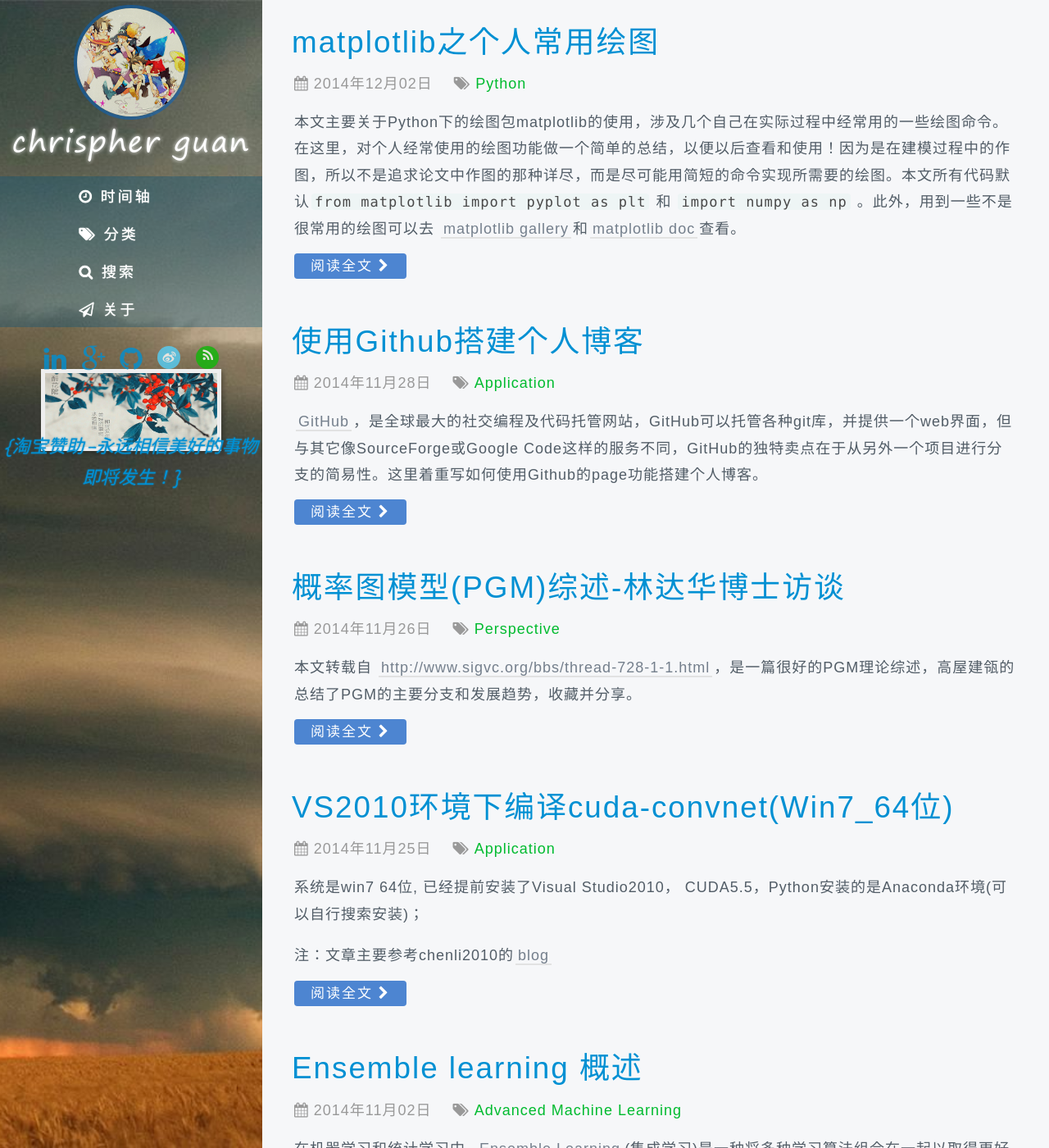
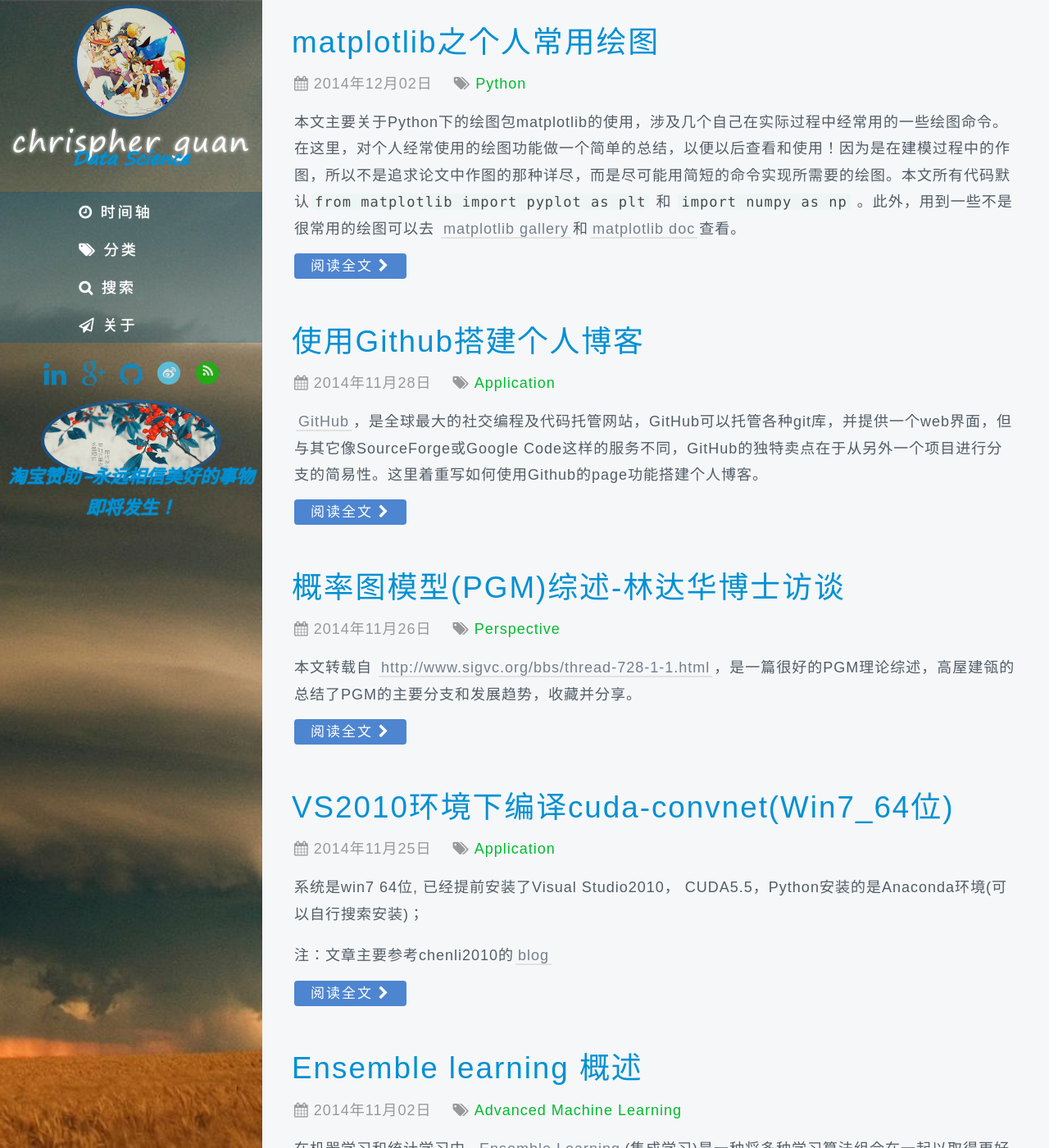
Before and after one commit to chrispher/chrispher.github.com, a Jekyll site: the page built from index.html, in a window 1280 px wide and 1400 px high. Shown: the whole window at 82% size. Built offline with Jekyll 4.4.1, drawn with Linux system fonts in a browser that asks for light colours; some web fonts are replaced; the list of posts is cut into pages by our own code; comment, search, counter and statistics services are not loaded.

Commit message:
modify the ads

```diff
--- a/_includes/sidebar.html
+++ b/_includes/sidebar.html
@@ -2,7 +2,8 @@
   <div class="profilepic">
     <a href="/"><img src="{{ site.author.logo }}" alt="logo"></img></a>
   </div>
-  <h2 class="title"><a href="/">{{ site.blog.name }}</a></h2>
+  <h3 class="title"><a href="/">{{ site.blog.name }}</a></h3>
+  <h4 class="sub-title"><a href="/">{{ site.blog.description }}</a></h4>
 
   <nav id="nav">
     <ul>
@@ -16,10 +17,12 @@
     {% include social.html %}
   </nav>
 
+  <br/>
+
   <div class="ads">
     <a href="http://chendoctor.taobao.com"><img src="http://chrispher.github.com/res/img/ads.jpg" alt="ads"></img></a>
   </div>
 
-  <h3 class="sub-title"><a href="http://chendoctor.taobao.com">{淘宝赞助-永远相信美好的事物即将发生！}</a></h3>
+  <h4 class="sub-title"><a href="http://chendoctor.taobao.com">淘宝赞助-永远相信美好的事物即将发生！</a></h4>
 
 </div>
--- a/res/css/light.css
+++ b/res/css/light.css
@@ -125,19 +125,24 @@ a:link {
 .ads img {
 	height:100px;
 	width:220px;
-	mergin: 20px;
-	border: 5px solid #eee;
-	-webkit-box-shadow: 4px 4px 4px rgba(0,0,0,0.2);
-	-moz-box-shadow: 4px 4px 4px rgba(0,0,0,0.2);
-	box-shadow: 4px 4px 4px rgba(0,0,0,0.2);
-	-webkit-transition: all 0.5s ease-out;
-	-moz-transition: all 0.5s ease;
-	-o-transition: all 0.5s ease;
+	border:4px solid rgba(0,100,200,0.5);
+	border-radius:50%;
+	-moz-border-radius:50%;
+	-webkit-border-radius:50%;
+	transition:transform 2.0s ease-out,border-radius 1.0s ease-out;
+	-webkit-transition:-webkit-transform 2.0s ease-out,border-radius 1.0s ease-out;
+	-moz-transition:-moz-transform 2.0s ease-out,border-radius 1.0s ease-out;
+	-o-transition:-moz-transform 2.0s ease-out,border-radius 1.0s ease-out;
 }
 .ads img:hover {
-	-webkit-transform: rotate(-7deg);
-	-moz-transform: rotate(-7deg);
-	-o-transform: rotate(-7deg);
+	transform:rotateZ(360deg);
+	-webkit-transform:rotateZ(360deg);
+	-moz-transform:rotateZ(360deg);
+	-o-transform:rotateZ(360deg);
+	border-radius:10%;
+	-moz-border-radius:10%;
+	-webkit-border-radius:10%;
+	-o-border-radius:10%;
 }
 
 .title {
```
